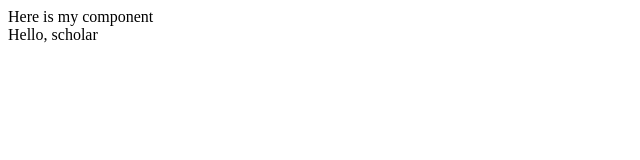
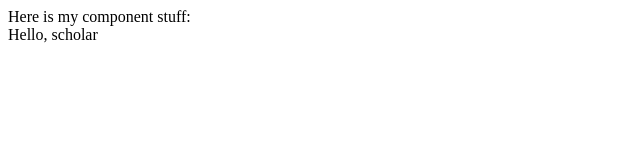
Before and after one commit to WeAreAcademy/academy-react-ts-starter-vite, a React (Vite) app: page / in a window 1280 px wide. Shown: the top 160 px of the page, without its empty margins (0-640 px from the left). Built offline with nearby package versions, Linux system fonts and the light colour scheme.

Commit message:
minor: render mycomponent's prop

```diff
--- a/src/MyComponent.tsx
+++ b/src/MyComponent.tsx
@@ -4,6 +4,7 @@ interface MyComponentProps {
   stuff: string;
 }
 export function MyComponent(props: MyComponentProps): JSX.Element {
+
   function foo(myArg: number) {
     console.log(props.stuff);
     console.log(myArg);
@@ -14,6 +15,6 @@ export function MyComponent(props: MyComponentProps): JSX.Element {
   }, []);
 
   return <div>Here is my component
-
+    stuff: {props.stuff}
   </div>;
 }
```
